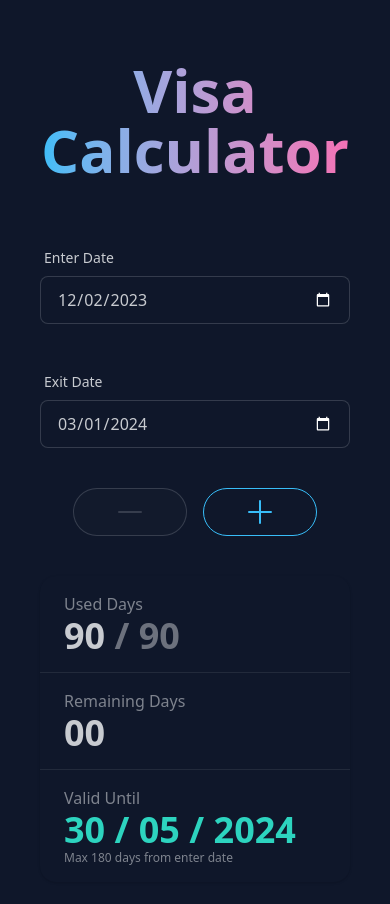
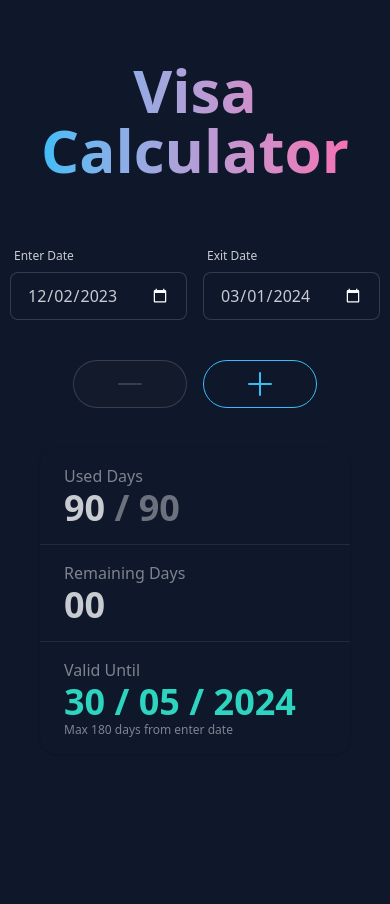
Before and after one commit to webceyhan/nuxt-visa-calculator, a Nuxt app: page / in a window 390 px wide. Shown: the top 904 px of the page. After the commit the page ends 844 px from the top, so only its background shows below. Built offline with nearby package versions, Linux system fonts and the light colour scheme.

Commit message:
adjust visit-date-range

```diff
--- a/components/form-control.vue
+++ b/components/form-control.vue
@@ -21,7 +21,7 @@ const valueProxy = computed({
 <template>
   <div class="form-control w-full max-w-xs">
     <label :class="['label', { 'opacity-50': disabled }]">
-      <span class="label-text">{{ label }}</span>
+      <span class="label-text-alt md:label-text">{{ label }}</span>
     </label>
 
     <input
--- a/components/visit-date-range.vue
+++ b/components/visit-date-range.vue
@@ -22,7 +22,7 @@ const exitDateStrProxy = computed({
 </script>
 
 <template>
-  <div class="flex flex-col md:flex-row w-full items-center justify-center gap-10">
+  <div class="flex flex-row w-full items-center justify-center gap-4 md:gap-10">
     <!-- enter date -->
     <form-control :label="$t('date.enter')" type="date" v-model="enterDateStrProxy" />
 
```
